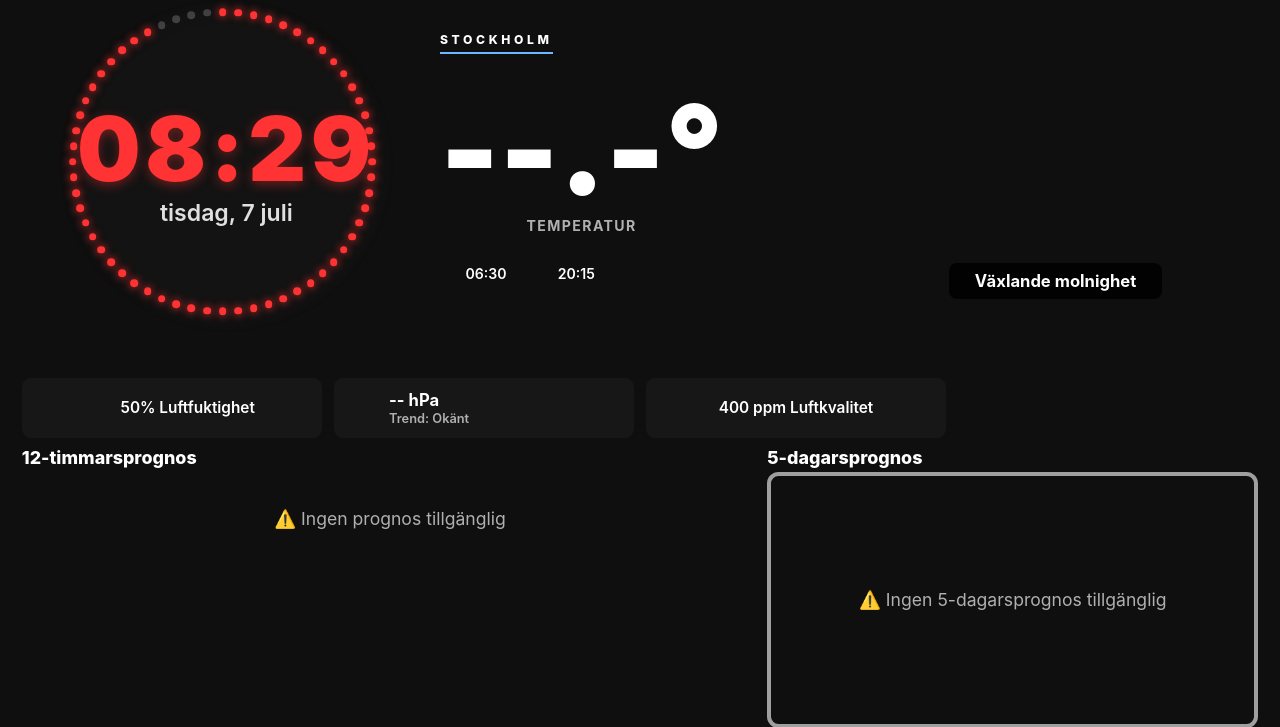
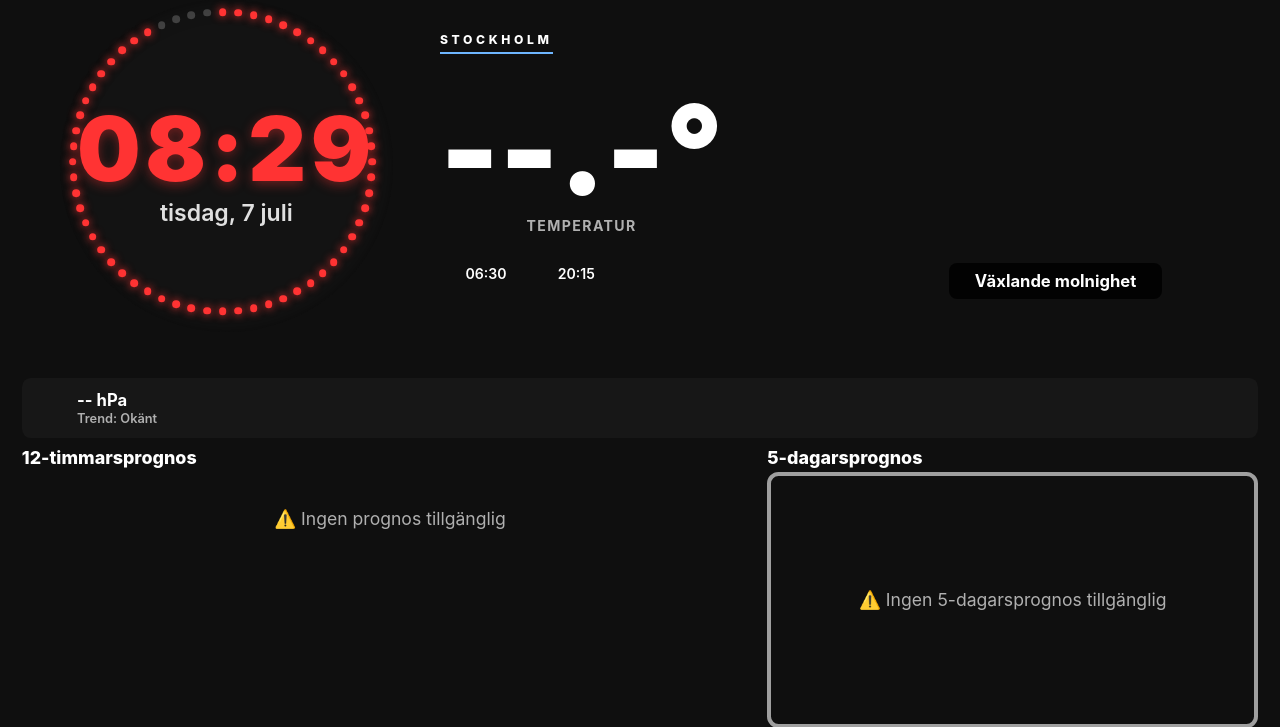
Before and after one commit to cgillinger/flask-weather, a Flask app: page / in a window 1280 px wide. Shown: the part 55-782 px from the top of the page. Run offline with Flask 3, Linux system fonts and the light colour scheme; parts of the project's set-up code (start-up, migrations or seed data) failed here and were passed over; some web fonts are replaced.

Commit message:
Dölj CO2/luftkvalitet i prognosläge (saknar datakälla utan Netatmo)
ui-adaptation-engine.js satte redan klasserna netatmo-hidden och
smhi-only-mode, men CSS-reglerna för dem saknades så de hade aldrig
någon effekt - rutan visade ett statiskt 400 ppm-baslinjevärde.

- .netatmo-hidden { display: none } döljer CO2-rutan utan Netatmo
- .data-points-grid.smhi-only-mode övergår till auto-fit så
  kvarvarande rutor fördelas jämnt istället för tomma kolumner
- Netatmo-läget är helt oförändrat (verifierat: 4 kolumner, CO2
  synlig med riktig data)

Playwright-verifierat i båda lägena.

Co-Authored-By: Claude Fable 5 <noreply@anthropic.com>

```diff
--- a/static/css/styles.css
+++ b/static/css/styles.css
@@ -396,6 +396,19 @@ body {
 
 .data-points-grid > * {
     /* Alla barn tar 1 kolumn vardera */
+}
+
+/* UI-degradering (ui-adaptation-engine.js sätter klasserna - CSS:en
+   saknades tidigare så de hade ingen effekt): utan Netatmo döljs
+   CO2/luftkvalitet (ingen datakälla i prognosläge) och rutnätet
+   fördelar kvarvarande rutor jämnt istället för att lämna tomma
+   kolumner. Netatmo-lägets layout är helt oförändrad. */
+.netatmo-hidden {
+    display: none !important;
+}
+
+.data-points-grid.smhi-only-mode {
+    grid-template-columns: repeat(auto-fit, minmax(0, 1fr)) !important;
 }
 
 .data-point {
```
Also changed, not shown: CHANGELOG.md, readme.md, 1 other file.
